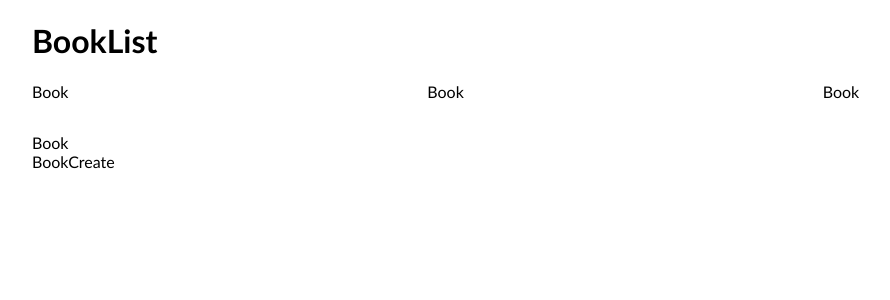
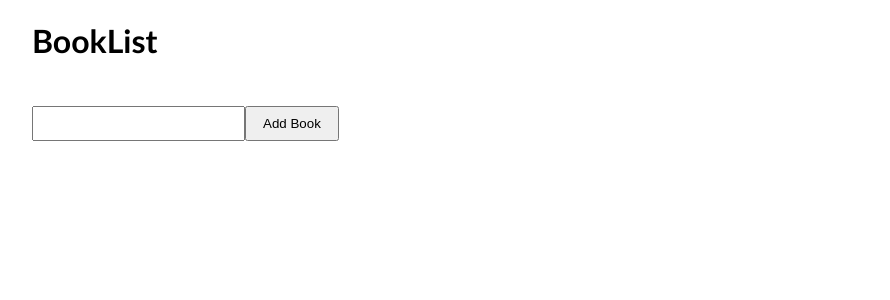
Before and after one commit to emmeiwhite/react-context-api-books-app, a React (Create React App) app: page / in a window 1280 px wide. Shown: the top 300 px of the page, without its empty margins (31-921 px from the left). Built offline with nearby package versions, Linux system fonts and the light colour scheme.

Commit message:
book CRUD done

```diff
--- a/package.json
+++ b/package.json
@@ -11,6 +11,7 @@
     "react": "^18.2.0",
     "react-dom": "^18.2.0",
     "react-scripts": "5.0.1",
+    "uuid": "^9.0.1",
     "web-vitals": "^2.1.4"
   },
   "scripts": {
--- a/src/App.js
+++ b/src/App.js
@@ -1,14 +1,42 @@
 import BookList from "./components/BookList";
 import BookCreate from "./components/BookCreate";
+import { useState } from "react";
 
 function App() {
+  const [books, setBooks] = useState([]);
+
+  // 1. function addBook passing to the BookCreate to get the book submitted
+
+  function addBook(book) {
+    console.log(book);
+    setBooks([...books, book]);
+  }
+
+  function deleteBookId(id) {
+    const updatedBooks = books.filter((book) => book.id !== id);
+    setBooks(updatedBooks);
+  }
+
+  function editBookById(editedBook) {
+    console.log(editedBook);
+    const editedBooks = books.map((book) =>
+      book.id === editedBook.id ? { ...book, name: editedBook.name } : book
+    );
+
+    setBooks(editedBooks);
+  }
+
   return (
     <div className="App">
       {/* BookList Component */}
-      <BookList />
+      <BookList
+        books={books}
+        deleteBookId={deleteBookId}
+        editBookById={editBookById}
+      />
 
       {/* Here we go */}
-      <BookCreate />
+      <BookCreate addBook={addBook} />
     </div>
   );
 }
--- a/src/components/Book.js
+++ b/src/components/Book.js
@@ -1,5 +1,37 @@
-import React from "react";
+import React, { useState } from "react";
+import BookEdit from "./BookEdit";
 
-export default function Book() {
-  return <div>Book</div>;
+export default function Book({ id, name, deleteBookId, editBookById }) {
+  // EditForm Component is required to Edit the BookTitle, but we need to conditionally render that UI from here
+
+  const [isBookEdit, setIsBookEdit] = useState(false);
+  return (
+    <div className="book">
+      <h3 className="book-title">{name}</h3>
+      <div className="book-update">
+        <span
+          onClick={(e) => setIsBookEdit(true)}
+          className="book-edit"
+        >
+          ✍️
+        </span>
+
+        <span
+          onClick={() => deleteBookId(id)}
+          className="book-delete"
+        >
+          ❌
+        </span>
+      </div>
+
+      {isBookEdit && (
+        <BookEdit
+          editBookById={editBookById}
+          id={id}
+          isBookEdit={isBookEdit}
+          setIsBookEdit={setIsBookEdit}
+        />
+      )}
+    </div>
+  );
 }
--- a/src/components/BookCreate.js
+++ b/src/components/BookCreate.js
@@ -1,5 +1,37 @@
-import React from "react";
+import React, { useState } from "react";
+import { v4 as uuidv4 } from "uuid";
 
-export default function BookCreate() {
-  return <div>BookCreate</div>;
+export default function BookCreate({ addBook }) {
+  const [bookName, setBookName] = useState("");
+
+  function handleBookSubmit(e) {
+    e.preventDefault();
+    console.log(`Book Submitted: ${bookName}`);
+
+    // We need to add this book to the parent component, with id
+
+    if (!bookName) return;
+
+    const book = {
+      name: bookName,
+      id: uuidv4(),
+    };
+
+    // Passing book to the parent to be added to the list of books
+    addBook(book);
+    setBookName("");
+  }
+  return (
+    <form
+      onSubmit={handleBookSubmit}
+      className="create-book"
+    >
+      <input
+        type="text"
+        value={bookName}
+        onChange={(e) => setBookName(e.target.value)}
+      />
+      <button type="submit">Add Book</button>
+    </form>
+  );
 }
--- a/src/components/BookEdit.js
+++ b/src/components/BookEdit.js
@@ -1,5 +1,33 @@
-import React from "react";
+import React, { useState } from "react";
 
-export default function BookEdit() {
-  return <div>BookEdit</div>;
+export default function BookEdit({ editBookById, id, setIsBookEdit }) {
+  const [editedBook, setEditedBook] = useState("");
+
+  function handleSubmitEdit(e) {
+    e.preventDefault();
+    if (!editedBook) return;
+
+    const updatedBook = {
+      name: editedBook,
+      id,
+    };
+
+    // Passing the edited book title and id as object to the Parent App where the state is defined to update it
+    editBookById(updatedBook);
+
+    // Close the edit mode on book component
+    setIsBookEdit(false); // We could directly pass the setter function as well from the parent
+  }
+  return (
+    <form onSubmit={handleSubmitEdit}>
+      <h2>Title</h2>
+      <input
+        type="text"
+        value={editedBook}
+        onChange={(e) => setEditedBook(e.target.value)}
+      />
+
+      <button type="submit">Save</button>
+    </form>
+  );
 }
--- a/src/components/BookList.js
+++ b/src/components/BookList.js
@@ -1,16 +1,19 @@
 import React from "react";
 import Book from "./Book";
 
-export default function BookList() {
+export default function BookList({ books, deleteBookId, editBookById }) {
+  const bookList = books.map((book) => (
+    <Book
+      {...book}
+      key={book.id}
+      deleteBookId={deleteBookId}
+      editBookById={editBookById}
+    />
+  ));
   return (
     <>
       <h1>BookList</h1>
-      <div className="book-list">
-        <Book />
-        <Book />
-        <Book />
-        <Book />
-      </div>
+      <div className="book-list">{bookList}</div>
     </>
   );
 }
--- a/src/index.css
+++ b/src/index.css
@@ -13,10 +13,6 @@ html {
 .book-title {
   text-transform: capitalize;
 }
-.book-update {
-  display: flex;
-  gap: 0.5rem;
-}
 
 .book-list {
   display: grid;
@@ -24,8 +20,22 @@ html {
   gap: 2rem;
 }
 .book {
+  position: relative;
   border: 1px solid #ccc;
   padding: 1rem;
+}
+
+.book-update {
+  position: absolute;
+  right: 1rem;
+  top: 1rem;
+  display: flex;
+  gap: 0.5rem;
+}
+
+.book-delete,
+.book-edit {
+  cursor: pointer;
 }
 
 .book img {
--- a/src/index.js
+++ b/src/index.js
@@ -4,4 +4,8 @@ import "./index.css";
 import App from "./App";
 
 const root = ReactDOM.createRoot(document.getElementById("root"));
-root.render(<App />);
+root.render(
+  <React.StrictMode>
+    <App />
+  </React.StrictMode>
+);
```
Also changed, not shown: 1 other file (tests, documents, lock files or other folders).
